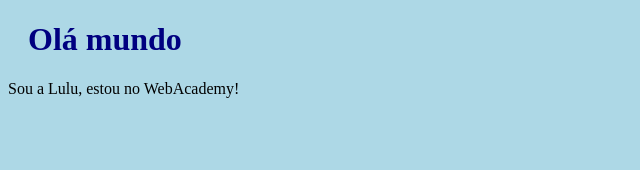
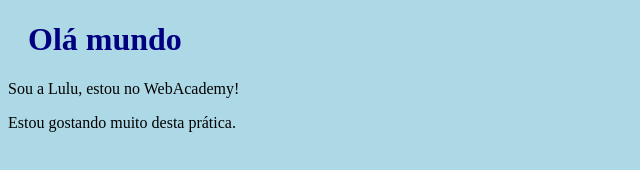
Before and after one commit to AnaLuluzinh/Ana, a plain HTML site: page index.html in a window 1280 px wide. Shown: the whole page, without its empty margins (0-640 px from the left). Drawn offline with Linux system fonts and the light colour scheme.

Commit message:
Pagina principal com nova linha
so vai

```diff
--- a/index.html
+++ b/index.html
@@ -7,5 +7,6 @@
     <body>
         <h1>Olá mundo</h1>
         <p> Sou a Lulu, estou no WebAcademy!</p>
+        <p>Estou gostando muito desta prática.</p>
     </body>
 </html>
```
